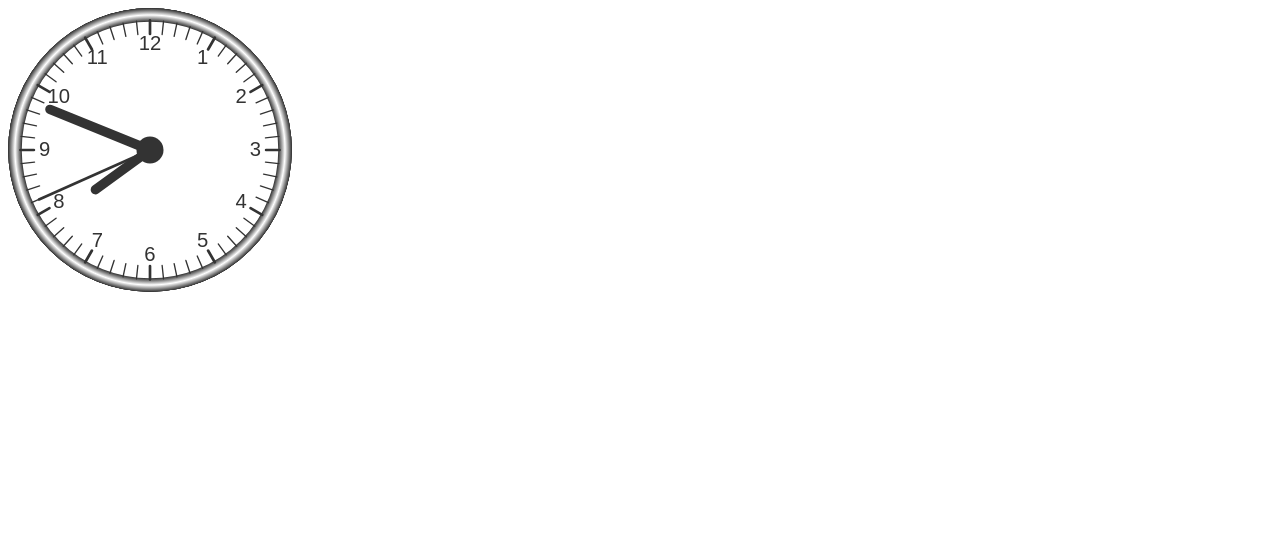
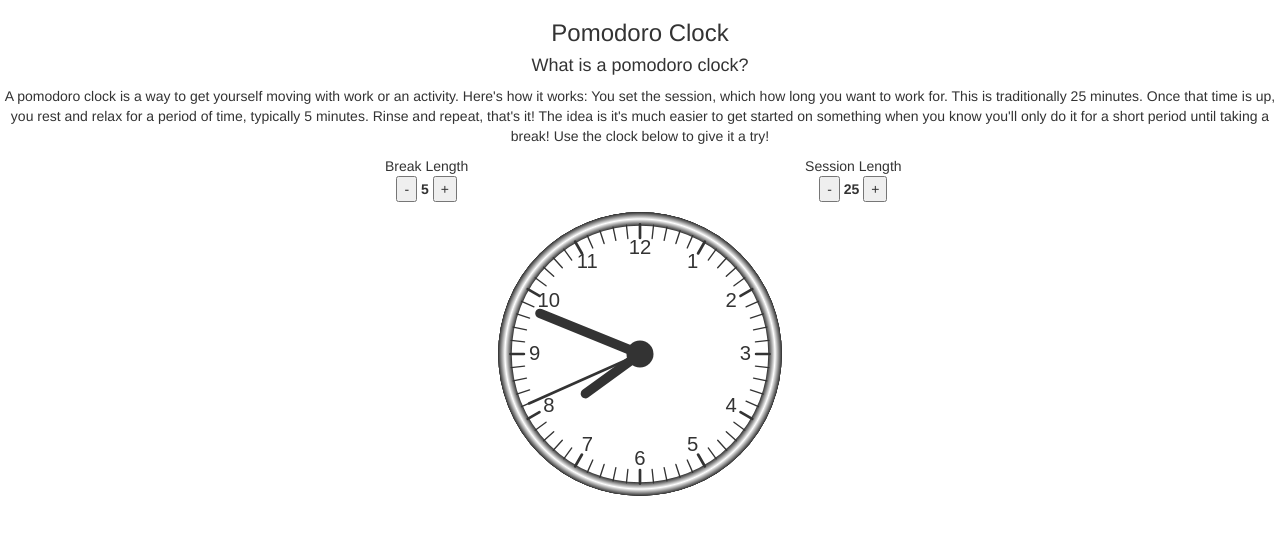
Before and after one commit to spalvarez/mySite, a plain HTML site: page Pomodoro/index.html in a window 1280 px wide. Drawn offline with nearby package versions, Linux system fonts and the light colour scheme.

Commit message:
Page layout (mostly) complete
No styling applied.  Layout only

```diff
--- a/Pomodoro/index.html
+++ b/Pomodoro/index.html
@@ -9,7 +9,50 @@
 	<link rel="stylesheet" href="css/style.css">
 </head>
 <body>
+	<div class='container-fluid'>
+		<div class='row'>
+			<div class='text-center'>
+				<h3>Pomodoro Clock</h3>
+				<h4>What is a pomodoro clock?</h4>
+				<p>A pomodoro clock is a way to get yourself moving with work or an activity.  Here's how it works: You set the session, which how long you want to work for.  This is traditionally 25 minutes.  Once that time is up, you rest and relax for a period of time, typically 5 minutes.  Rinse and repeat, that's it!  The idea is it's much easier to get started on something when you know you'll only do it for a short period until taking a break!  Use the clock below to give it a try!</p>
+				<!-- .text-center -->
+			</div>
+			<!-- row -->
+		</div>
+		<div class='row'>
+			<div class="col-xs-5 col-sm-offset-1 col-sm-3 col-md-offset-2 col-md-2 col-lg-2 col-lg-offset-3 break-label-div text-center">
+				Break Length
+				<!-- break-label-div -->
+			</div>
+			<div class="col-xs-5 col-xs-offset-2 col-sm-offset-4 col-sm-3 col-md-offset-4 col-md-2 col-lg-2 col-lg-offset-2 session-label-div text-center">
+				Session Length
+				<!-- session-label-div -->
+			</div>
+		</div>
+		<div class='row'>
+			<div class="col-xs-5 col-sm-offset-1 col-sm-3 col-md-offset-2 col-md-2 col-lg-@ col-lg-offset-3 break-length-div text-center">
+				<button id='decrease-break-button' class='decrease-break-button'>-</button>
+				<label id='breakLength' class='break-length'>5</label>
+				<button id='increase-break-button' class='increase-break-button'>+</button>
+				<!--.break-length-div -->
+			</div>
+			<div class="col-xs-5 col-xs-offset-2 col-sm-offset-4 col-sm-3 col-md-offset-4 col-md-2 col-lg-2 col-lg-offset-2 session-length-div text-center">
+				<button id='decrease-session-button' class='decrease-session-button'>-</button>
+				<label id='sessionLength' class='session-length'>25</label>
+				<button id='increase-session-button' class='increase-session-button'>+</button>
+				<!--.session-length-div -->
+			</div>
+			<!-- row -->
+		</div>
+		<div class='row'>
+			<div class='text-center canvas-div'>
 				<canvas id="clockCanvas" width='300' height='300' class="clock-canvas"></canvas>
+				<!-- canvas-div -->
+			</div>
+			<!-- .row -->
+		</div>
+		<!-- .container-fluid -->
+	</div>
 
 	<script src='http://cdnjs.cloudflare.com/ajax/libs/jquery/2.1.3/jquery.min.js'></script>
 	<script src='http://maxcdn.bootstrapcdn.com/bootstrap/3.3.5/js/bootstrap.min.js'></script>
```
Lines whose indentation alone changed are shown as unchanged.
